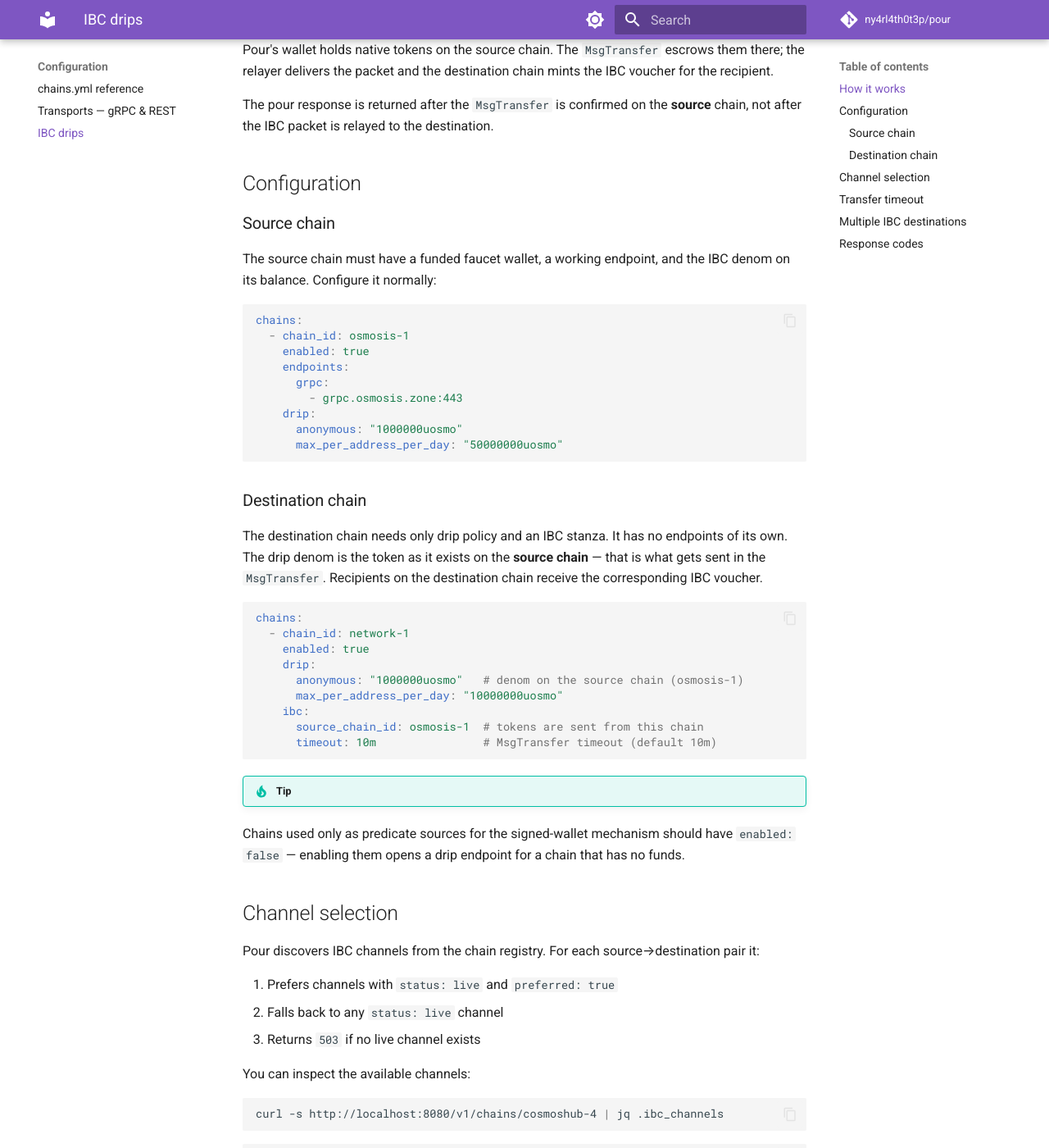
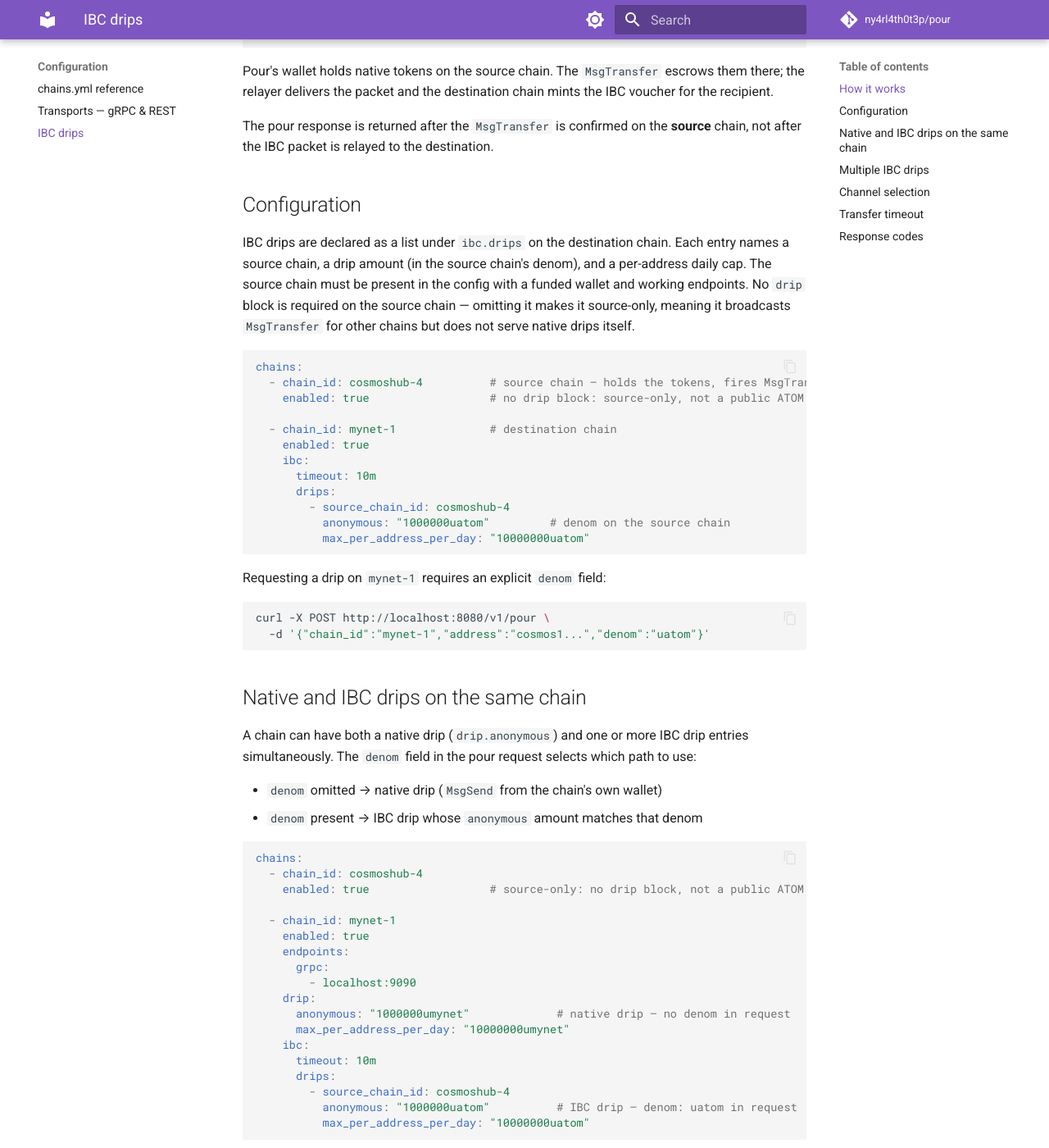
Before and after one commit to ny4rl4th0t3p/pour, an MkDocs documentation site: the page built from docs/pages/ibc.md, in a window 1280 px wide and 1400 px high, scrolled down 530 px. Shown: the whole window at 82% size. Built offline with MkDocs 1.6.1 and Material for MkDocs 9.7.7, drawn with Linux system fonts in a browser that asks for light colours; comment, search, counter and statistics services are not loaded; some of the changed text lies outside the part shown.

Commit message:
docs(ibc): enhance IBC drip documentation with multi-source, denom-based configurations
- Expanded details on IBC drip configurations, introducing examples for source-only, IBC-only, and native+IBC setups.
- Clarified usage of the `denom` field to select between native and IBC drips in requests.
- Updated configuration examples and added reference to `chains.yml` to support multi-token and multi-source scenarios.

````diff
--- a/docs/pages/ibc.md
+++ b/docs/pages/ibc.md
@@ -1,68 +1,107 @@
 # IBC drips
 
-Pour can drip to chains it holds no native tokens on by using IBC `MsgTransfer`. The source chain
-holds the tokens; pour sends them to the destination chain's address via an ICS-20 transfer.
+Pour can drip tokens to recipients on any IBC-connected chain via `MsgTransfer`. The
+source chain holds the tokens; pour sends them to the recipient address on the destination
+chain as an IBC voucher.
 
 ## How it works
 
 ```
-Requester → POST /v1/pour {"chain_id": "network-1", "address": "cosmos1..."}
+Requester → POST /v1/pour {"chain_id": "mynet-1", "address": "cosmos1...", "denom": "uatom"}
                ↓
-Pour queries IBC channels between osmosis-1 and network-1
+Pour finds the IBC drip config for denom "uatom" on mynet-1 → source: cosmoshub-4
                ↓
-MsgTransfer on osmosis-1: 10 uosmo escrowed on osmosis-1 → cosmos1... via channel-X
+MsgTransfer on cosmoshub-4: uatom escrowed → cosmos1... via channel-X
                ↓
-Relayer delivers packet: cosmos1... receives ibc/.../uosmo on network-1
+Relayer delivers packet: cosmos1... receives ibc/.../uatom on mynet-1
                ↓
 Response: {"status": "confirmed", "tx_hash": "..."}
 ```
 
-Pour's wallet holds native tokens on the source chain. The `MsgTransfer` escrows them there; the
-relayer delivers the packet and the destination chain mints the IBC voucher for the recipient.
+Pour's wallet holds native tokens on the source chain. The `MsgTransfer` escrows them
+there; the relayer delivers the packet and the destination chain mints the IBC voucher for
+the recipient.
 
-The pour response is returned after the `MsgTransfer` is confirmed on the **source** chain, not
-after the IBC packet is relayed to the destination.
+The pour response is returned after the `MsgTransfer` is confirmed on the **source** chain,
+not after the IBC packet is relayed to the destination.
 
 ## Configuration
 
-### Source chain
-
-The source chain must have a funded faucet wallet, a working endpoint, and the IBC denom on its
-balance. Configure it normally:
+IBC drips are declared as a list under `ibc.drips` on the destination chain. Each entry
+names a source chain, a drip amount (in the source chain's denom), and a per-address daily
+cap. The source chain must be present in the config with a funded wallet and working
+endpoints. No `drip` block is required on the source chain — omitting it makes it
+source-only, meaning it broadcasts `MsgTransfer` for other chains but does not serve native
+drips itself.
 
 ```yaml
 chains:
-  - chain_id: osmosis-1
+  - chain_id: cosmoshub-4          # source chain — holds the tokens, fires MsgTransfer
+    enabled: true                  # no drip block: source-only, not a public ATOM faucet
+
+  - chain_id: mynet-1              # destination chain
+    enabled: true
+    ibc:
+      timeout: 10m
+      drips:
+        - source_chain_id: cosmoshub-4
+          anonymous: "1000000uatom"         # denom on the source chain
+          max_per_address_per_day: "10000000uatom"
+```
+
+Requesting a drip on `mynet-1` requires an explicit `denom` field:
+
+```sh
+curl -X POST http://localhost:8080/v1/pour \
+  -d '{"chain_id":"mynet-1","address":"cosmos1...","denom":"uatom"}'
+```
+
+## Native and IBC drips on the same chain
+
+A chain can have both a native drip (`drip.anonymous`) and one or more IBC drip entries
+simultaneously. The `denom` field in the pour request selects which path to use:
+
+- `denom` omitted → native drip (`MsgSend` from the chain's own wallet)
+- `denom` present → IBC drip whose `anonymous` amount matches that denom
+
+```yaml
+chains:
+  - chain_id: cosmoshub-4
+    enabled: true                  # source-only: no drip block, not a public ATOM faucet
+
+  - chain_id: mynet-1
     enabled: true
     endpoints:
       grpc:
-        - grpc.osmosis.zone:443
+        - localhost:9090
     drip:
-      anonymous: "1000000uosmo"
-      max_per_address_per_day: "50000000uosmo"
+      anonymous: "1000000umynet"             # native drip — no denom in request
+      max_per_address_per_day: "10000000umynet"
+    ibc:
+      timeout: 10m
+      drips:
+        - source_chain_id: cosmoshub-4
+          anonymous: "1000000uatom"          # IBC drip — denom: uatom in request
+          max_per_address_per_day: "10000000uatom"
 ```
 
-### Destination chain
+## Multiple IBC drips
 
-The destination chain needs only drip policy and an IBC stanza. It has no endpoints of its own.
-The drip denom is the token as it exists on the **source chain** — that is what gets sent in the
-`MsgTransfer`. Recipients on the destination chain receive the corresponding IBC voucher.
+A destination chain can accept IBC drips from multiple source chains:
 
 ```yaml
-chains:
-  - chain_id: network-1
+  - chain_id: mynet-1
     enabled: true
-    drip:
-      anonymous: "1000000uosmo"   # denom on the source chain (osmosis-1)
-      max_per_address_per_day: "10000000uosmo"
     ibc:
-      source_chain_id: osmosis-1  # tokens are sent from this chain
-      timeout: 10m                # MsgTransfer timeout (default 10m)
+      timeout: 10m
+      drips:
+        - source_chain_id: cosmoshub-4
+          anonymous: "1000000uatom"
+          max_per_address_per_day: "10000000uatom"
+        - source_chain_id: osmosis-1
+          anonymous: "1000000uosmo"
+          max_per_address_per_day: "10000000uosmo"
 ```
-
-!!! tip
-Chains used only as predicate sources for the signed-wallet mechanism should have
-`enabled: false` — enabling them opens a drip endpoint for a chain that has no funds.
 
 ## Channel selection
 
@@ -75,15 +114,15 @@ Pour discovers IBC channels from the chain registry. For each source→destinati
 You can inspect the available channels:
 
 ```sh
-curl -s http://localhost:8080/v1/chains/cosmoshub-4 | jq .ibc_channels
+curl -s http://localhost:8080/v1/chains/mynet-1 | jq .ibc_channels
 ```
 
 ```json
 [
   {
-    "peer_chain_name": "osmosis",
-    "channel_id": "channel-141",
-    "peer_channel_id": "channel-0",
+    "peer_chain_name": "cosmoshub",
+    "channel_id": "channel-0",
+    "peer_channel_id": "channel-141",
     "port_id": "transfer",
     "status": "live",
     "preferred": true
@@ -93,43 +132,17 @@ curl -s http://localhost:8080/v1/chains/cosmoshub-4 | jq .ibc_channels
 
 ## Transfer timeout
 
-The `ibc.timeout` value sets the `TimeoutTimestamp` on the `MsgTransfer`. If the packet is not
-relayed and acknowledged within this window, the transfer times out and the tokens are returned to
-the faucet address on the source chain.
-
-Increase this value for slow relayers:
+The `ibc.timeout` value sets the `TimeoutTimestamp` on the `MsgTransfer`. If the packet is
+not relayed and acknowledged within this window, the transfer times out and the tokens are
+returned to the faucet address on the source chain.
 
 ```yaml
 ibc:
-  source_chain_id: osmosis-1
-  timeout: 30m
-```
-
-## Multiple IBC destinations
-
-A single source chain can serve many destination chains:
-
-```yaml
-chains:
-  - chain_id: osmosis-1           # source
-    enabled: true
-    ...
-
-  - chain_id: cosmoshub-4         # destination 1
-    enabled: true
-    drip:
+  timeout: 30m   # increase for slow relayers
+  drips:
+    - source_chain_id: cosmoshub-4
       anonymous: "1000000uatom"
       max_per_address_per_day: "10000000uatom"
-    ibc:
-      source_chain_id: osmosis-1
-
-  - chain_id: juno-1              # destination 2
-    enabled: true
-    drip:
-      anonymous: "1000000ujuno"
-      max_per_address_per_day: "10000000ujuno"
-    ibc:
-      source_chain_id: osmosis-1
 ```
 
 ## Response codes
@@ -137,5 +150,6 @@ chains:
 | Status | Meaning                                                            |
 |--------|--------------------------------------------------------------------|
 | 200    | `MsgTransfer` confirmed on the source chain                        |
+| 400    | No IBC drip configured for the requested denom                     |
 | 502    | IBC transfer failed (broadcast error on the source chain)          |
 | 503    | Source chain not active, or no live IBC channel to the destination |
````
Also changed, not shown: docs/DESIGN.md (+41 -0 lines), docs/pages/configuration.md (+30 -16 lines).
